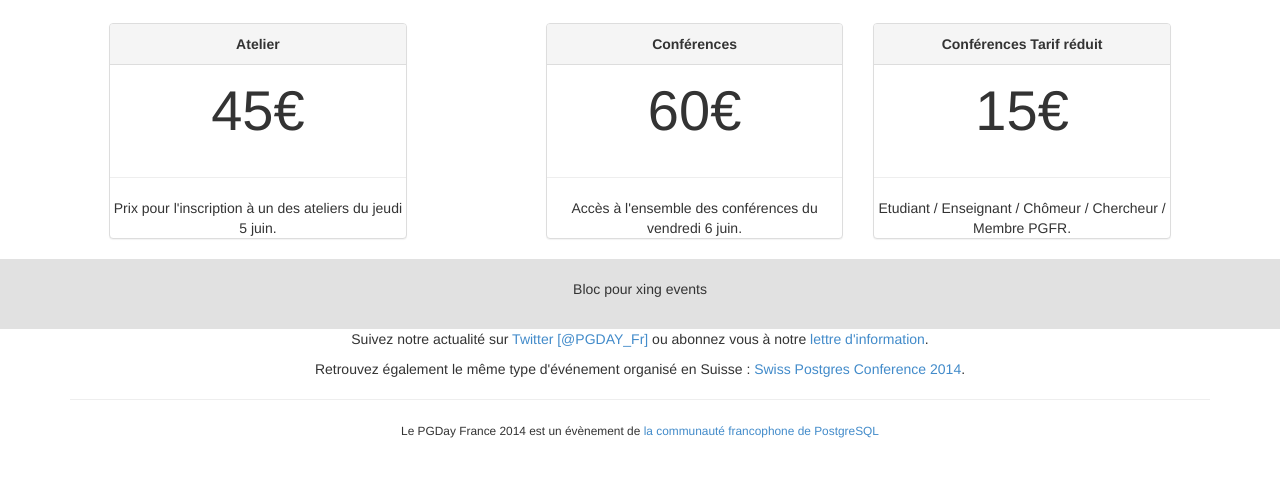
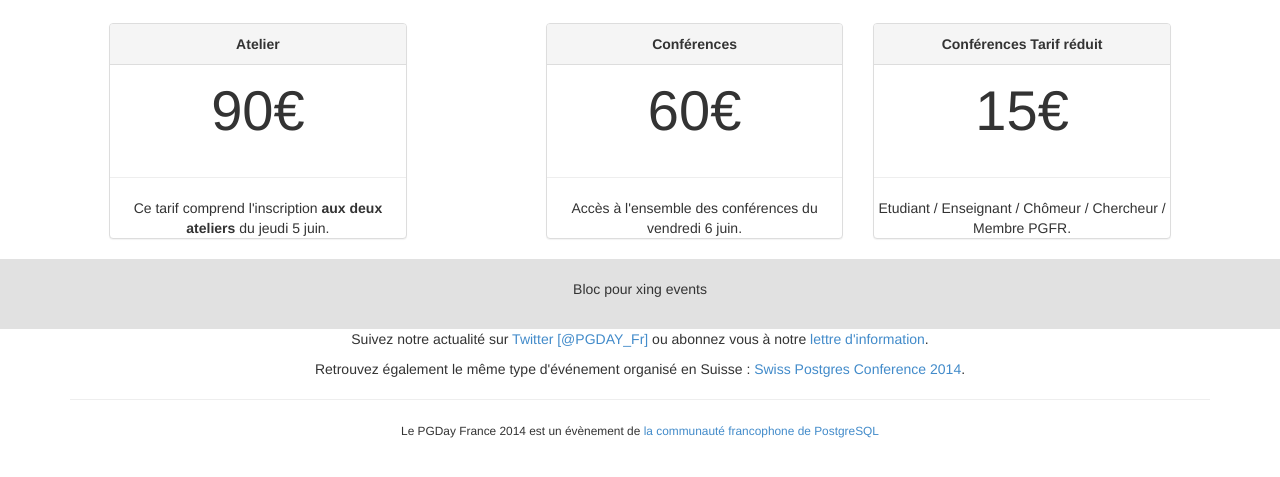
Before and after one commit to postgresqlfr/2024.pgday.fr, a Jekyll site: the page built from inscription.html, in a window 1280 px wide, cut to the strip 67-544 px from the top of the page. Built offline with Jekyll 4.4.1, drawn with Linux system fonts in a browser that asks for light colours; Markdown is read by kramdown in place of the engine named in the settings.

Commit message:
Replace tarif 45€ for one atelier become 90€ for the twice

```diff
--- a/inscription.html
+++ b/inscription.html
@@ -13,12 +13,12 @@ title: Inscription
                 <strong>Atelier</strong>
             </div>
             <div class="panel-body">
-                <h3 class="panel-title price">45€
+                <h3 class="panel-title price">90€
                 </h3>
             </div>
             <hr/>
             <div>
-                Prix pour l'inscription à un des ateliers du jeudi 5 juin.
+                Ce tarif comprend l'inscription <b>aux deux ateliers</b> du jeudi 5 juin.
             </div>
         </div>
     </div>
```
